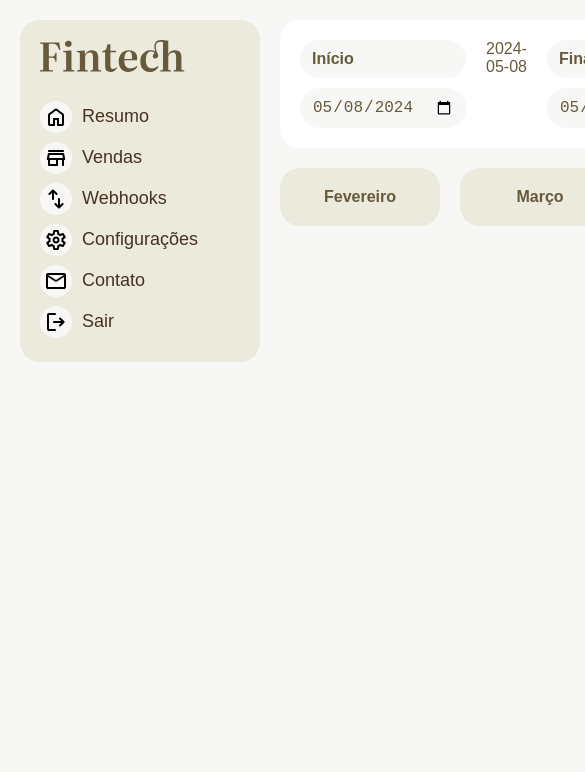
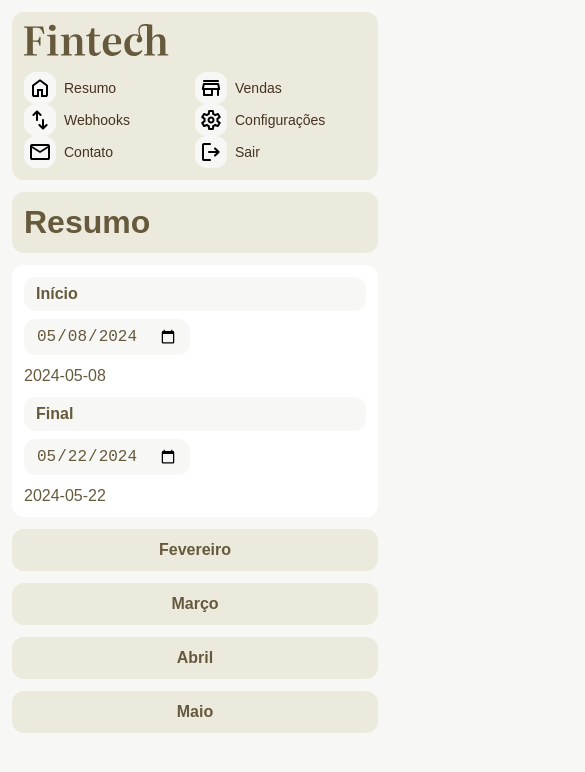
Before and after one commit to rafaellore/fintech, a React (Vite) app: page / in a window 390 px wide. Shown: the top 772 px of the page, 585 px wide, since content can reach past the window. Built offline with nearby package versions, Linux system fonts and the light colour scheme; no server answers; the HTML template or start-up script is replaced by a standard one.

Commit message:
feat(Style): adds mobile style breakpoints 💅

```diff
--- a/src/Style.css
+++ b/src/Style.css
@@ -149,3 +149,43 @@
   grid-template-columns: 1fr 1fr;
   gap: var(--gap);
 }
+
+/* small screen */
+
+@media (max-width: 1000px) {
+  .resumo {
+    flex-direction: column;
+  }
+  .daterange {
+    grid-template-columns: 1fr;
+  }
+  .daterange *:last-child {
+    grid-row: 1;
+  }
+}
+
+@media (max-width: 700px) {
+  html {
+    --gap-s: 0.5rem;
+    --gap: 0.75rem;
+  }
+  .container {
+    grid-template-columns: 1fr;
+  }
+  .flex {
+    flex-direction: column;
+  }
+  .sidenav ul {
+    display: grid;
+    grid-template-columns: 1fr 1fr;
+  }
+  .sidenav li a {
+    font-size: 0.875rem;
+  }
+  .venda {
+    grid-template-columns: 1fr;
+  }
+  .venda div:last-child {
+    justify-self: start;
+  }
+}
```
